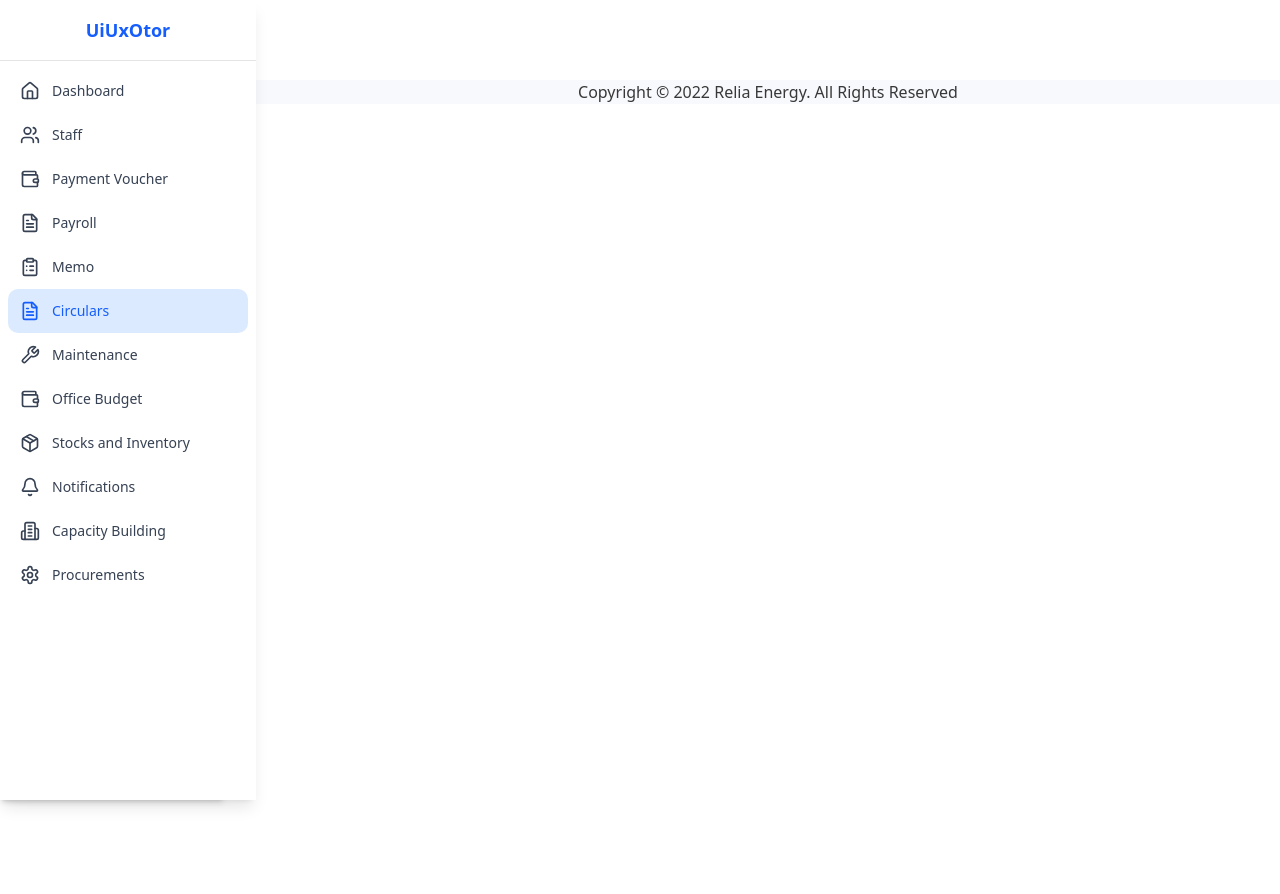
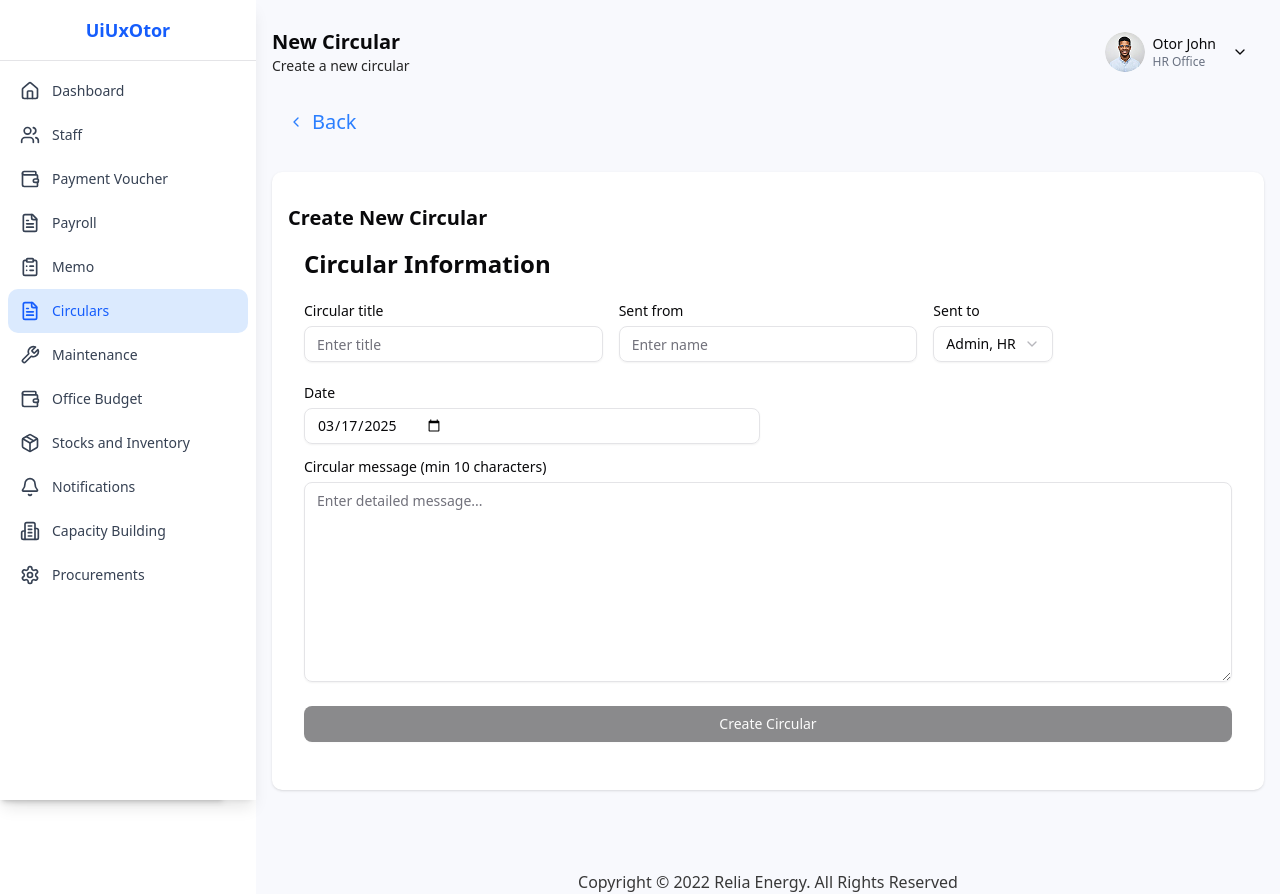
Before and after one commit to ahmadumarse02/authentication, a Next.js app: page /circulars in a window 1280 px wide. Before the commit the page ends 800 px from the top, so only its background shows below. Built offline with nearby package versions, Linux system fonts and the light colour scheme; no server answers.

Commit message:
ERP System

```diff
--- /dev/null
+++ b/src/actions/circular/createCircular.ts
@@ -0,0 +1,46 @@
+// actions/circular/createCircular.ts
+"use server";
+
+import { prisma } from "@/lib/db";
+import { circularFormSchema } from "@/schema/circularSchema";
+import { revalidatePath } from "next/cache";
+
+type CircularState = object;
+
+export async function createCircular(prevState: CircularState, formData: FormData) {
+  try {
+    const rawData = {
+      title: formData.get("title") as string,
+      sender: formData.get("sender") as string,
+      sentTo: formData.get("sentTo") as string,
+      date: formData.get("date") ? new Date(formData.get("date") as string) : new Date(),
+      body: formData.get("body") as string,
+    };
+
+    // Validate with Zod
+    const result = circularFormSchema.safeParse(rawData);
+
+    if (!result.success) {
+      return {
+        success: false,
+        message: "Validation failed",
+        issues: result.error.issues
+      };
+    }
+
+    // Create new circular
+    await prisma.circular.create({
+      data: result.data,
+    });
+
+    revalidatePath("/circulars");
+    return { success: true, message: "Circular created successfully!" };
+  } catch (error) {
+    console.error("Error creating circular:", error);
+    return {
+      success: false,
+      message: "Failed to create circular",
+      issues: []
+    };
+  }
+}
--- a/src/app/(dashboard)/circulars/page.tsx
+++ b/src/app/(dashboard)/circulars/page.tsx
@@ -1,9 +1,10 @@
+import { CircularsForm } from "@/components/dashboard/circulars/circularsForm";
 import React from "react";
 
 function CircularsPage() {
   return (
     <>
-
+    <CircularsForm />
     </>
   )
 }
--- /dev/null
+++ b/src/components/dashboard/circulars/circularsForm.tsx
@@ -0,0 +1,180 @@
+"use client";
+
+import { useActionState } from "react";
+import { useForm } from "react-hook-form";
+import { zodResolver } from "@hookform/resolvers/zod";
+import { circularFormSchema, CircularFormValues } from "@/schema/circularSchema";
+import { Button } from "@/components/ui/button";
+import Link from "next/link";
+import { ChevronLeft } from "lucide-react";
+import { Textarea } from "@/components/ui/textarea";
+import { Input } from '@/components/ui/input';
+import { Form, FormControl, FormField, FormItem, FormLabel, FormMessage } from '@/components/ui/form';
+import { Select, SelectContent, SelectItem, SelectTrigger, SelectValue } from '@/components/ui/select';
+import { createCircular } from "@/actions/circular/createCircular";
+import { useEffect } from "react";
+import { toast } from "sonner";
+import Header from "../header";
+
+export function CircularsForm() {
+  const [state, formAction, isPending] = useActionState(createCircular, null);
+
+  const form = useForm<CircularFormValues>({
+    resolver: zodResolver(circularFormSchema),
+    defaultValues: {
+      title: "",
+      sender: "",
+      sentTo: "Admin, HR",
+      body: "",
+      date: new Date(),
+    },
+  });
+
+  useEffect(() => {
+    if (state?.success) {
+      toast.success(state.message);
+      form.reset();
+    } else if (state?.success === false) {
+      // Handle Zod validation errors
+      if (state?.issues) {
+        state.issues.forEach((issue) => {
+          form.setError(issue.path[0] as keyof CircularFormValues, {
+            type: "manual",
+            message: issue.message,
+          });
+        });
+      } else {
+        toast.error(state.message);
+      }
+    }
+  }, [state, form]);
+
+  return (
+    <>
+      <Header title="New Circular" description="Create a new circular" />
+      <Button variant="link" className="text-blue-500 text-xl mb-8">
+        <Link href="/circulars" className="flex items-center gap-2">
+          <ChevronLeft /> Back
+        </Link>
+      </Button>
+      <div className="bg-white px-4 py-8 rounded-lg shadow-sm">
+        <div className="">
+          <h1 className="text-xl font-bold">Create New Circular</h1>
+        </div>
+        <div className="p-4 w-full mx-auto">
+          <h1 className="text-2xl font-bold mb-6">Circular Information</h1>
+          <Form {...form}>
+            <form
+              action={formAction}
+              className="space-y-6"
+              onSubmit={form.handleSubmit(() => {})} // Enable client-side validation
+            >
+              {/* Title, Sender, and Recipient */}
+              <div className="grid grid-cols-3 gap-4">
+                <FormField
+                  control={form.control}
+                  name="title"
+                  render={({ field }) => (
+                    <FormItem>
+                      <FormLabel>Circular title</FormLabel>
+                      <FormControl>
+                        <Input placeholder="Enter title" {...field} />
+                      </FormControl>
+                      <FormMessage />
+                    </FormItem>
+                  )}
+                />
+                <FormField
+                  control={form.control}
+                  name="sender"
+                  render={({ field }) => (
+                    <FormItem>
+                      <FormLabel>Sent from</FormLabel>
+                      <FormControl>
+                        <Input placeholder="Enter name" {...field} />
+                      </FormControl>
+                      <FormMessage />
+                    </FormItem>
+                  )}
+                />
+                <FormField
+                  control={form.control}
+                  name="sentTo"
+                  render={({ field }) => (
+                    <FormItem>
+                      <FormLabel>Sent to</FormLabel>
+                      <Select
+                        onValueChange={field.onChange}
+                        value={field.value}
+                        defaultValue="Admin, HR" // Ensure default value
+                      >
+                        <FormControl>
+                          <SelectTrigger>
+                            <SelectValue placeholder="Select recipient" />
+                          </SelectTrigger>
+                        </FormControl>
+                        <SelectContent>
+                          <SelectItem value="Admin, HR">Admin, HR</SelectItem>
+                          <SelectItem value="Management">Management</SelectItem>
+                          <SelectItem value="All Staff">All Staff</SelectItem>
+                        </SelectContent>
+                      </Select>
+                      <FormMessage />
+                    </FormItem>
+                  )}
+                />
+              </div>
+
+              {/* Date and Message */}
+              <div className="grid grid-cols-2 gap-4">
+                <FormField
+                  control={form.control}
+                  name="date"
+                  render={({ field }) => (
+                    <FormItem>
+                      <FormLabel>Date</FormLabel>
+                      <FormControl>
+                        <Input
+                          type="date"
+                          {...field}
+                          value={field.value ? field.value.toISOString().split('T')[0] : ''}
+                          onChange={(e) => field.onChange(new Date(e.target.value))}
+                        />
+                      </FormControl>
+                      <FormMessage />
+                    </FormItem>
+                  )}
+                />
+                <FormField
+                  control={form.control}
+                  name="body"
+                  render={({ field }) => (
+                    <FormItem className="col-span-2">
+                      <FormLabel>Circular message (min 10 characters)</FormLabel>
+                      <FormControl>
+                        <Textarea
+                          placeholder="Enter detailed message..."
+                          className="min-h-[200px]"
+                          {...field}
+                        />
+                      </FormControl>
+                      <FormMessage />
+                    </FormItem>
+                  )}
+                />
+              </div>
+
+              <Button
+                type="submit"
+                className="w-full"
+                disabled={isPending || !form.formState.isValid}
+              >
+                {isPending ? "Creating..." : "Create Circular"}
+              </Button>
+            </form>
+          </Form>
+        </div>
+      </div>
+    </>
+  );
+}
--- /dev/null
+++ b/src/schema/circularSchema.ts
@@ -0,0 +1,14 @@
+import { z } from "zod";
+
+export const circularFormSchema = z.object({
+  title: z.string().min(1, "Title is required"),
+  sender: z.string().min(1, "Sender is required"),
+  sentTo: z.string().min(1, "Recipient is required"),
+  date: z.date({
+    required_error: "Date is required",
+    invalid_type_error: "Invalid date format",
+  }),
+  body: z.string().min(10, "Message must be at least 10 characters"),
+});
+
+export type CircularFormValues = z.infer<typeof circularFormSchema>;
```
Also changed, not shown: 1 other file (tests, documents, lock files or other folders).
